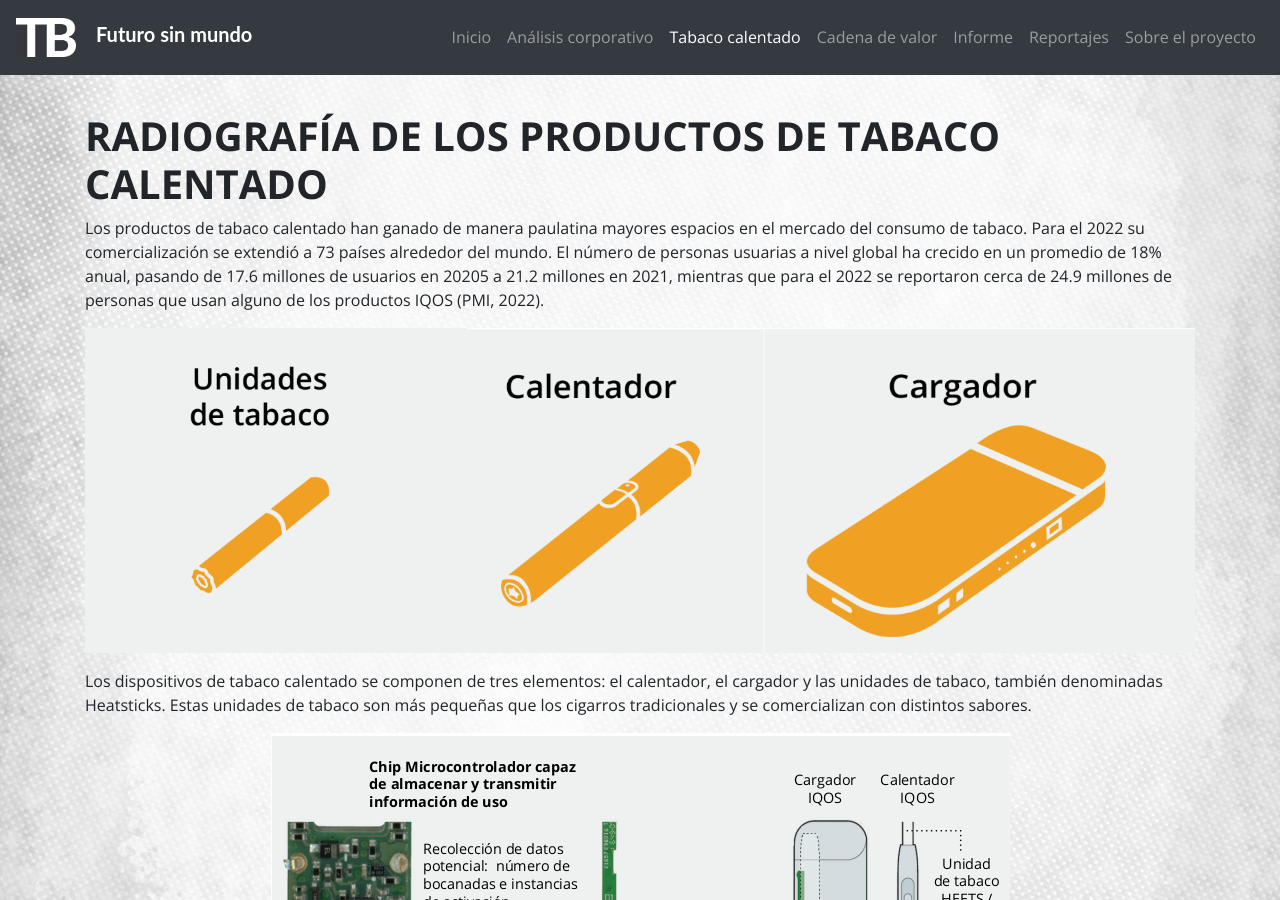
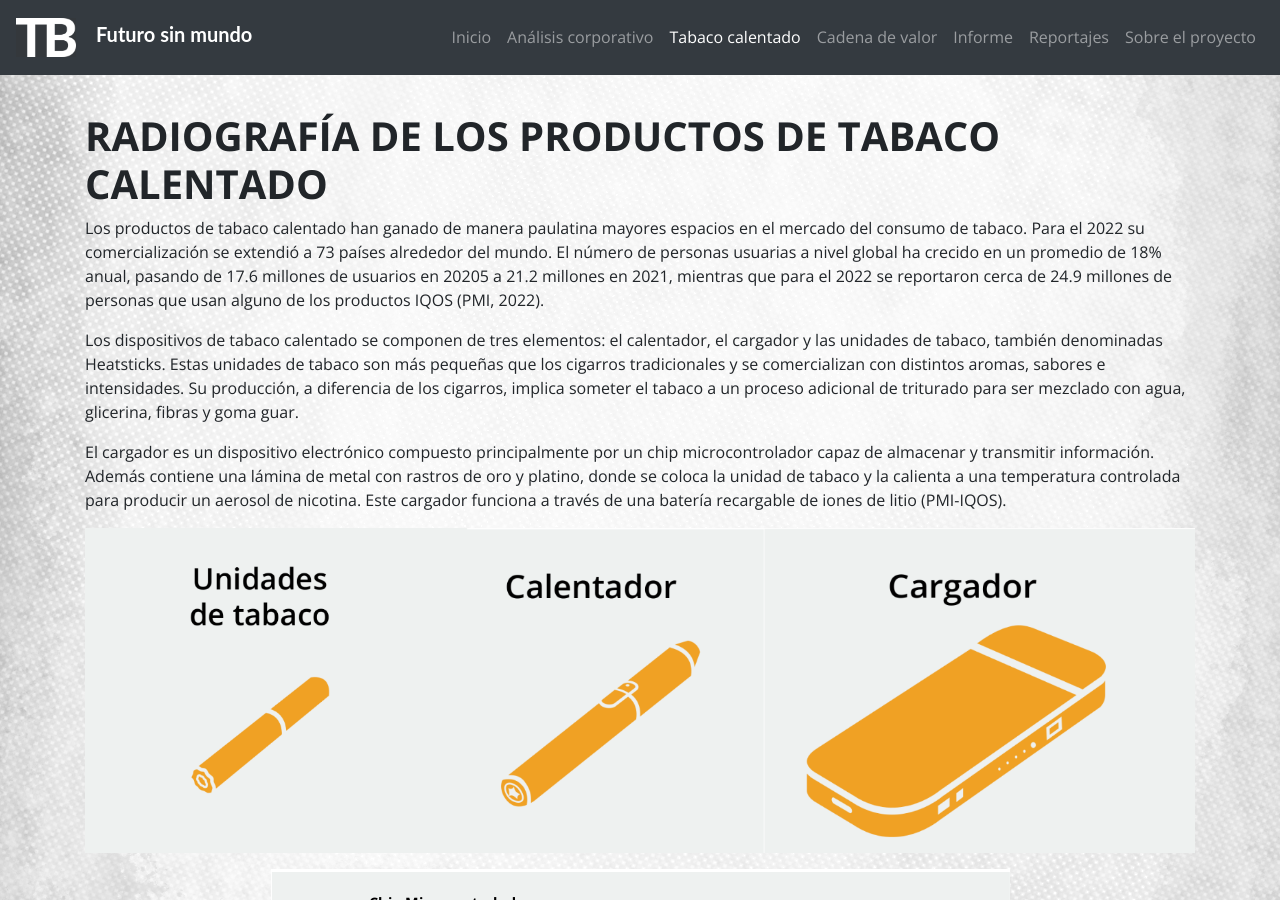
Before and after one commit to ProjectPODER/futurosinmundo, a Jekyll site: the page built from 3-ptc.md, in a window 1280 px wide and 900 px high. Built offline with Jekyll 4.4.1, drawn with Linux system fonts in a browser that asks for light colours.

Commit message:
Update 3-ptc.md

```diff
--- a/3-ptc.md
+++ b/3-ptc.md
@@ -7,11 +7,16 @@
 
 Los productos de tabaco calentado han ganado de manera paulatina mayores espacios en el mercado del consumo de tabaco. Para el 2022 su comercialización se extendió a 73 países alrededor del mundo. El número de personas usuarias a nivel global ha crecido en un promedio de 18% anual, pasando de 17.6 millones de usuarios en 20205 a 21.2 millones en 2021, mientras que para el 2022 se reportaron cerca de 24.9 millones de personas que usan alguno de los productos IQOS (PMI, 2022).
 
+Los dispositivos de tabaco calentado se componen de tres elementos: el calentador, el cargador y las unidades de tabaco, también denominadas Heatsticks. Estas unidades de tabaco son más pequeñas que
+los cigarros tradicionales y se comercializan con distintos aromas, sabores e intensidades. Su producción, a diferencia de los cigarros, implica someter el tabaco a un proceso adicional de triturado para ser mezclado con agua, glicerina, fibras y goma guar.
+
+El cargador es un dispositivo electrónico compuesto principalmente por un chip microcontrolador capaz de almacenar y transmitir información. Además contiene una lámina de metal con rastros de oro y platino, donde se coloca la unidad de tabaco y la calienta a una temperatura controlada para producir un aerosol de nicotina. Este cargador funciona a través de una batería recargable de iones de litio (PMI-IQOS).
+
+
+
 {:.image-post}
 ![Ingresos de PMI por productos libres de humo]({{ site.baseurl }}/assets/img/IQOS.png)
 
-Los dispositivos de tabaco calentado se componen de tres elementos: el calentador, el cargador y las unidades de tabaco, también denominadas Heatsticks. Estas unidades de tabaco son más pequeñas que
-los cigarros tradicionales y se comercializan con distintos sabores.
 
 
 {:.image-post}
```
